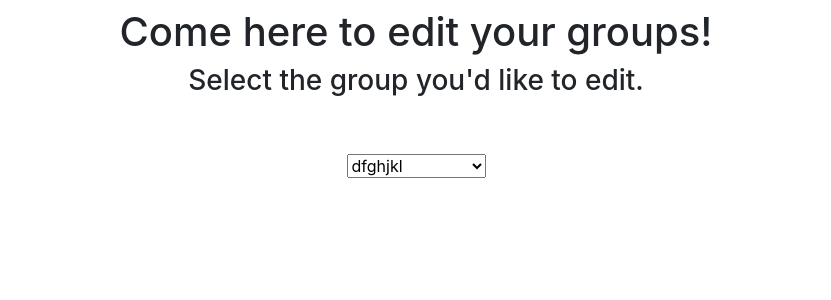
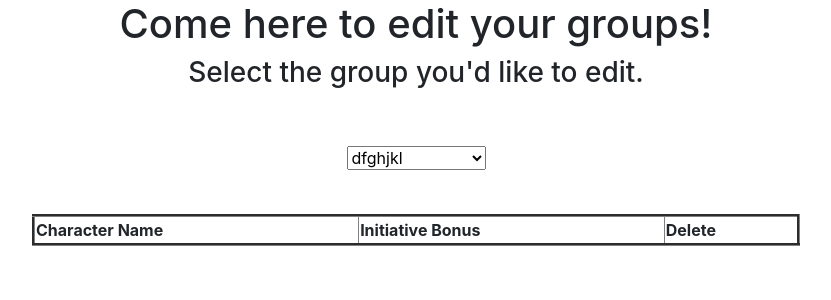
Before and after one commit to AdamJarecki/InitiativeTracker, a Flask app: page /edit-group in a window 1280 px wide. Shown: the part 56-356 px from the top of the page, without its empty margins (224-1055 px from the left). Run offline with Flask 3, Linux system fonts and the light colour scheme; a user stored in the database is signed in; lists and menus that the app fills with data are empty; some libraries are stand-ins or nearby versions.

Commit message:
added delete button; still needs to function

```diff
--- a/Website/views.py
+++ b/Website/views.py
@@ -62,6 +62,16 @@ def edit_group():
 def get_characters():
     if group_id := request.args.get('group_id'):
         characters = Character.query.filter_by(group_id=group_id).all()
-        character_data = [{'id': char.id, 'name': char.character_name} for char in characters]
+        character_data = [{'id': char.id, 'name': char.character_name, 'initiative_bonus': char.initiative_bonus} for char in characters]
         return jsonify({'characters': character_data})
     return jsonify({'characters': []})
+
+@views.route('/delete-character', methods=['POST'])
+@login_required
+def delete_character():
+    character_id = request.form.get('character_id')
+    if character := Character.query.get(character_id):
+        db.session.delete(character)
+        db.session.commit()
+        return jsonify({'success': 'Character deleted successfully'}), 200
+    return jsonify({'error': 'Character not found'}), 404
--- a/website/templates/edit-group.html
+++ b/website/templates/edit-group.html
@@ -4,9 +4,8 @@
 
 {% block content %}
 
-<h1></h1>
 <h1 align="center">Come here to edit your groups!</h1>
-<h3 align='center'>Select the group you'd like to edit.</h1>
+<h3 align='center'>Select the group you'd like to edit.</h3>
 <br><br>
 
 <div align='center'>
@@ -19,12 +18,24 @@
 </form>
 </div>
 
+<br>
 
-<div id="playersList">
+<div align="center">
+    <table id="playersTable" style="width: 60%; margin-top: 20px; border-collapse: collapse;" border="3">
+        <thead>
+            <tr>
+                <div align='center'>
+                    <th>Character Name</th>
+                    <th>Initiative Bonus</th>
+                    <th>Delete</th>
+                </div>
+            </tr>
+        </thead>
+        <tbody>
 
+        </tbody>
+    </table>
 </div>
-
-
 
 <script>
 document.getElementById('groupSelect').addEventListener('change', function() {
@@ -32,17 +43,69 @@
     fetch(`/get-characters?group_id=${groupId}`) // Make a request to the Flask route
         .then(response => response.json())
         .then(data => {
-                var playersList = document.getElementById('playersList'); // Corrected to target 'playersList'
-                playersList.innerHTML = ''; // Clear existing characters
-                data.characters.forEach(character => { // Iterate over the characters returned from the Flask route
-                    var li = document.createElement('li');
-                    li.textContent = character.name; // Corrected to use 'name', matching JSON structure
-                    playersList.appendChild(li); // Add the character to the list
+            var tableBody = document.querySelector('#playersTable tbody');
+            tableBody.innerHTML = ''; // Clear existing rows
+            data.characters.forEach(character => {
+                var row = document.createElement('tr');
+                var nameCell = document.createElement('td');
+                var bonusCell = document.createElement('td');
+                var deleteCell = document.createElement('td');
+
+                nameCell.textContent = character.name;
+                bonusCell.textContent = character.initiative_bonus; // Make sure this matches the JSON property name
+
+                var deleteBtn = document.createElement('button');
+                deleteBtn.textContent = 'X';
+                deleteBtn.style.color = 'red';
+                deleteBtn.onclick = function() {
+                    // AJAX call to delete character
+                };
+
+                deleteCell.appendChild(deleteBtn);
+
+                row.appendChild(nameCell);
+                row.appendChild(bonusCell);
+                row.appendChild(deleteCell);
+
+                tableBody.appendChild(row);
             });
-            }).catch(error => console.error('Error:', error)); // Catch and log any errors
+        })
 });
+
+data.characters.forEach(character => {
+    var row = document.createElement('tr');
+    var nameCell = document.createElement('td');
+    var bonusCell = document.createElement('td');
+    var deleteCell = document.createElement('td'); // Create a cell for the delete button
+
+    nameCell.textContent = character.name;
+    bonusCell.textContent = character.initiative_bonus;
+
+    var deleteBtn = document.createElement('button'); // Create the delete button
+    deleteBtn.textContent = 'X'; // Set button text to 'X'
+    deleteBtn.style.color = 'red'; // Set the color of the 'X' to red
+    deleteBtn.onclick = function() {
+        fetch('/delete-character', {
+            method: 'POST',
+            headers: {
+                'Content-Type': 'application/x-www-form-urlencoded',
+            },
+            body: `character_id=${character.id}`
+        })
+        .then(response => response.json())
+        .then(data => {
+            console.log(data.success); // Or handle the response in the UI
+            row.remove(); // Remove the row from the table
+        })
+        .catch(error => console.error('Error:', error));
+    };
+    deleteCell.appendChild(deleteBtn); // Append the button to the delete cell
+    row.appendChild(nameCell);
+    row.appendChild(bonusCell);
+    row.appendChild(deleteCell); // Append the delete cell to the row
+    tableBody.appendChild(row); // Add the row to the table body
+});
+
 </script>
 
-
-
 {% endblock %}
```
Lines whose indentation alone changed are shown as unchanged.
